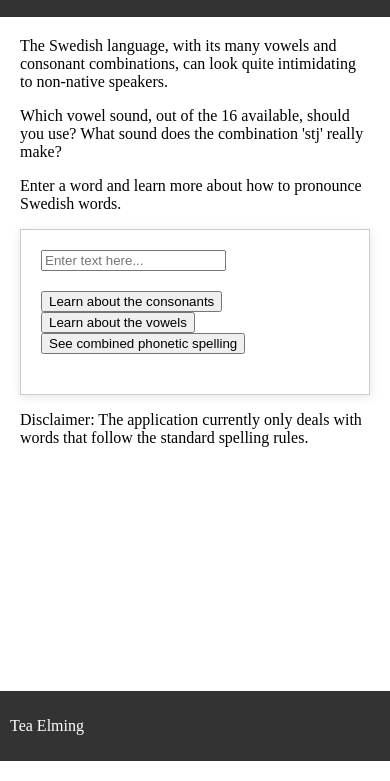
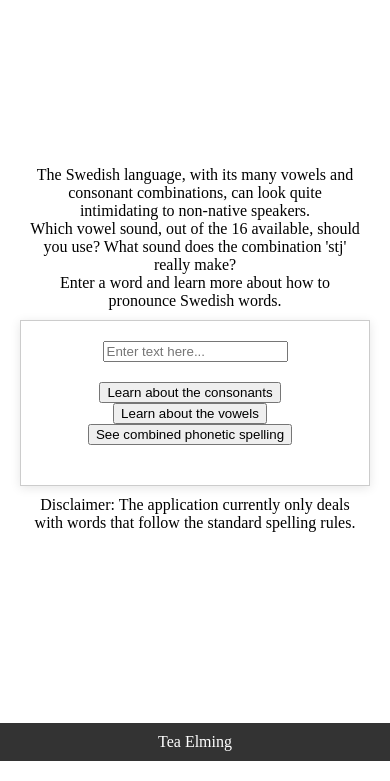
Before and after one commit to TeaElming/pronounciationBreakdown, a website with bundled scripts: page src/App/index.html in a window 390 px wide. Shown: the part 83-864 px from the top of the page. Built offline with nearby package versions, Linux system fonts and the light colour scheme.

Commit message:
CSS for responsive formatting sorted

```diff
--- a/src/App/app-components/combined-component/phonics-component.js
+++ b/src/App/app-components/combined-component/phonics-component.js
@@ -158,11 +158,14 @@ export class PhonicsComponent extends HTMLElement {
       return
     }
     const combinedDiv = document.createElement('div')
+    const title = document.createElement('h2')
+    title.textContent = 'Combined phonetic spelling'
+    this.infoDiv.appendChild(title)
+
     const consonantSpelling = this.swedishPhonicsChecker.phoneticConsonantSpelling(this.inputField.value)
     const vowelSpelling = this.swedishPhonicsChecker.phoneticVowelSpelling(consonantSpelling)
 
     combinedDiv.innerHTML = `The phonetic spelling of ${this.inputField.value} is ${vowelSpelling}`
-
     this.infoDiv.appendChild(combinedDiv)
   }
 }
--- a/src/App/app-components/consonant-component/consonant-component.js
+++ b/src/App/app-components/consonant-component/consonant-component.js
@@ -3,13 +3,13 @@ import { SwedishPhonicsChecker } from '../../../js/Module/swedish-phonics-module
 const templateConsonantComponent = document.createElement('template')
 templateConsonantComponent.innerHTML = `
 <style>
-  div {
-    background-color: #f5f5f5;
-    border: 1px solid #ddd;
+  #consonantInformation {
+    background-color: #f7f3f3;
+    padding: 5px;
   }
 </style>
 <div>
-  <h1>Consonant Checker</h1>
+  <h2>Consonant Checker</h2>
   <div id="consonantSound">
   </div>
   <div id="phoneticSpelling">
--- a/src/App/app-components/vowel-component/vowel-component.js
+++ b/src/App/app-components/vowel-component/vowel-component.js
@@ -5,6 +5,11 @@ import { VowelButton } from './vowel-button.js'
 const template1 = document.createElement('template')
 template1.innerHTML = `
 <style>
+#vowelInformation {
+  background-color: #f7f3f3;
+  padding: 5px;
+}
+
 #vowelSound {
   display: flex;            /* Use flexbox */
   align-items: flex-start;      /* Vertically align items in the center */
@@ -14,7 +19,7 @@ template1.innerHTML = `
 
 
 <div>
-  <h1>Vowel Checker</h1>
+  <h2>Vowel Checker</h2>
   <p>Capital letters represent long vowel sounds, whereas lowercase letters represent short vowel sounds. Click the individual letters to find out more.</p>
   <div id="vowelSound">
   </div>
--- a/src/App/index.css
+++ b/src/App/index.css
@@ -1,53 +1,69 @@
+* {
+  margin: 0;
+  padding: 0;
+  box-sizing: border-box;
+}
+
 /* Reset some default browser styles */
 html, body {
   margin: 0;
   padding: 0;
-  height: 100%;
+  min-height: 100vh; /* Make sure it covers the full viewport height */
 }
 
-/* Define styles for header, main, and footer */
+body {
+  display: flex;
+  flex-direction: column; /* Stack elements vertically */
+}
+
+/* Center the header text */
 header {
-  background-color: #333; /* Adjust the color as needed */
-  color: #fff; /* Text color */
+  background-color: #333;
+  color: #fff;
   padding: 10px;
-  margin-bottom: 10px;
   position: fixed;
   top: 0;
   width: 100%;
+  text-align: center;
 }
 
 main {
-  margin-top: 20px;
-  padding: 20px;
-  padding-top: 80px; /* Adjust based on header height */
-  padding-bottom: 60px; /* Adjust based on footer height */
-  overflow-y: auto; /* Enable vertical scrolling if content overflows */
-  max-height: calc(100% - 140px); /* Calculate available height */
+  flex: 1; /* Let it grow and fill available space between header and footer */
+  padding: 80px 20px 60px; /* Consolidated padding */
+  overflow-y: auto;
+  max-width: 2000px;
+  width: 100%;
+  display: flex;
+  flex-direction: column;
+  align-items: center;
+  justify-content: center; /* Vertically center contents of main */
+  text-align: center;
 }
 
 footer {
-  background-color: #333; /* Adjust the color as needed */
-  color: #fff; /* Text color */
+  background-color: #333;
+  color: #fff;
   padding: 10px;
   position: fixed;
   bottom: 0;
   width: 100%;
+  text-align: center;
 }
 
 /* Style the main content */
-.content {
-  max-width: 1000px; /* Adjust the maximum content width as needed */
+.informationDiv {
+  width: 100%;
+  max-width: 1000px;
   margin: 0 auto;
+  padding: 10px;
+  box-sizing: border-box;
+  overflow-x: auto;
+  white-space: normal;
 }
 
 /* Responsive design - adjust as needed */
-@media screen and (max-width: 768px) {
-  .content {
-      padding: 10px;
+@media screen and (max-width: 380px) {
+  .informationDiv {
+    max-width: 100%;
   }
 }
-
-/* Avoid horizontal scrolling */
-body {
-  overflow-x: hidden;
-}
--- a/src/App/index.html
+++ b/src/App/index.html
@@ -21,14 +21,18 @@
     <h1>Swedish Phonics Checker</h1>
   </header>
   <main>
-    <h2></h2>
-    <p>The Swedish language, with its many vowels and consonant combinations, can look quite intimidating to non-native speakers.</p>
-    <p>Which vowel sound, out of the 16 available, should you use? What sound does the combination 'stj' really make?</p>
-    <p>Enter a word and learn more about how to pronounce Swedish words.</p>
+    <div class="informationDiv">
+      <p>The Swedish language, with its many vowels and consonant combinations, can look quite intimidating to non-native speakers.</p>
+      <p>Which vowel sound, out of the 16 available, should you use? What sound does the combination 'stj' really make?</p>
+      <p>Enter a word and learn more about how to pronounce Swedish words.</p>
+    </div>
+
 
     <phonics-component> </phonics-component>
 
-    <p>Disclaimer: The application currently only deals with words that follow the standard spelling rules.</p>
+    <div class="informationDiv">
+      <p>Disclaimer: The application currently only deals with words that follow the standard spelling rules.</p>
+    </div>
   </main>
   <footer>
     <p class="text-muted">Tea Elming</p>
```
